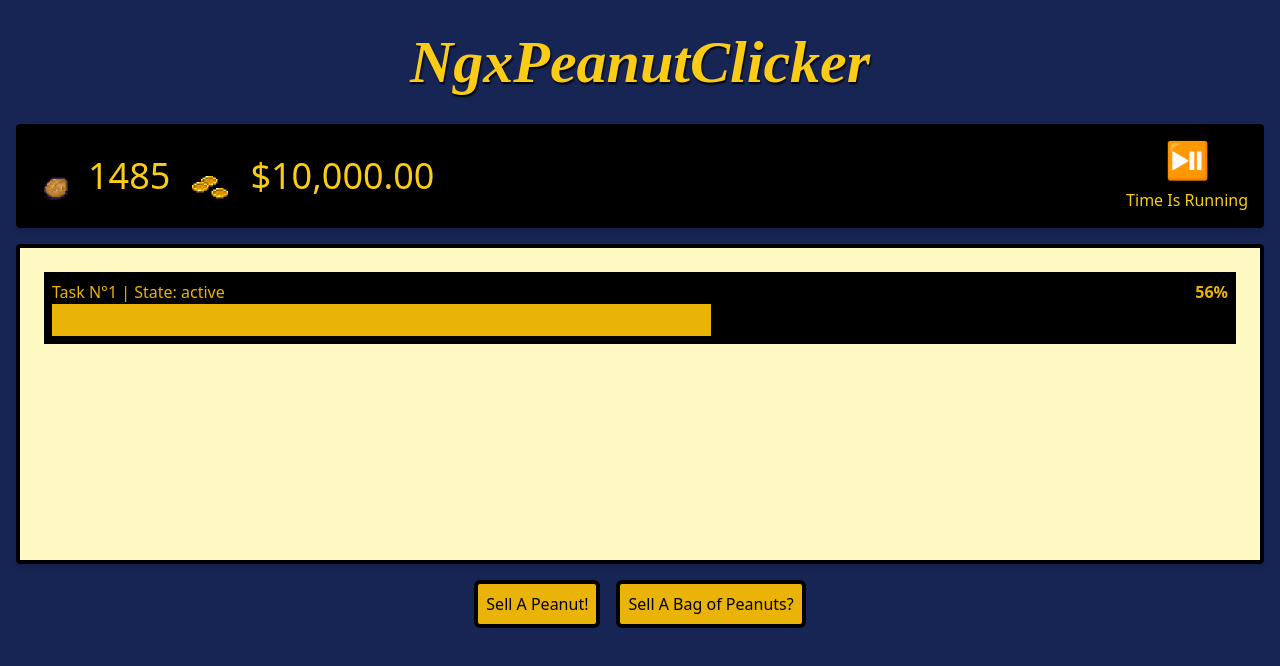
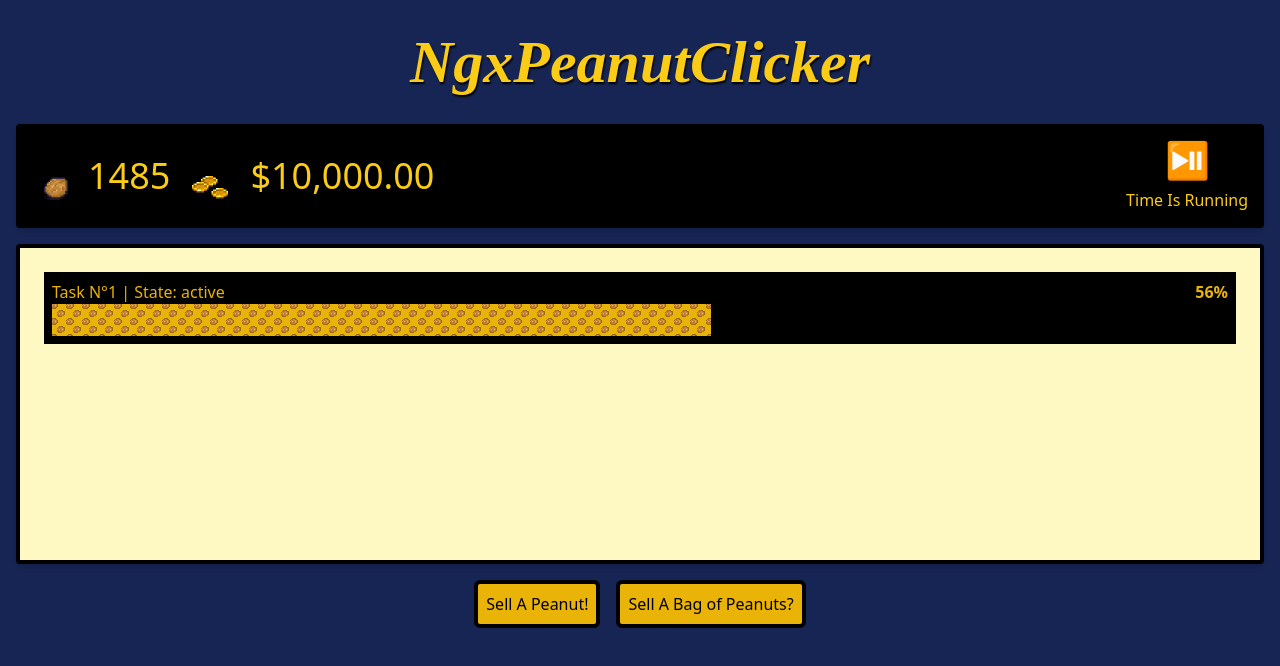
Before and after one commit to TwelveP/ngx-peanut-clicker, an Angular app: page /peanuts in a window 1280 px wide. Both pictures are taken after a click on the button "Sell A Bag of Peanuts?". Shown: the top 666 px of the page. Built offline with nearby package versions, Linux system fonts and the light colour scheme.

Commit message:
style: add bg to progress bars

```diff
--- a/src/app/game/main-screen/task-queue/task-queue-item/task-queue-item.component.html
+++ b/src/app/game/main-screen/task-queue/task-queue-item/task-queue-item.component.html
@@ -3,6 +3,6 @@
         <p>Task N°{{ task?.taskId }} | State: {{ task?.state }}</p>
         <p class="text-right font-bold">{{ progress$ | async }}%</p>
     </div>
-    <div class="progress h-8 bg-yellow-500 text-black text-center"
+    <div class="progress h-8 bg-[url('assets/peanut-bg-16x16.png')] text-black text-center"
         [style.width]="widthPercent$ | async"></div>
 </div>
```
Also changed, not shown: src/assets/peanut-bg-16x16.png (added), src/assets/peanut-bg-64x64.png (added).
